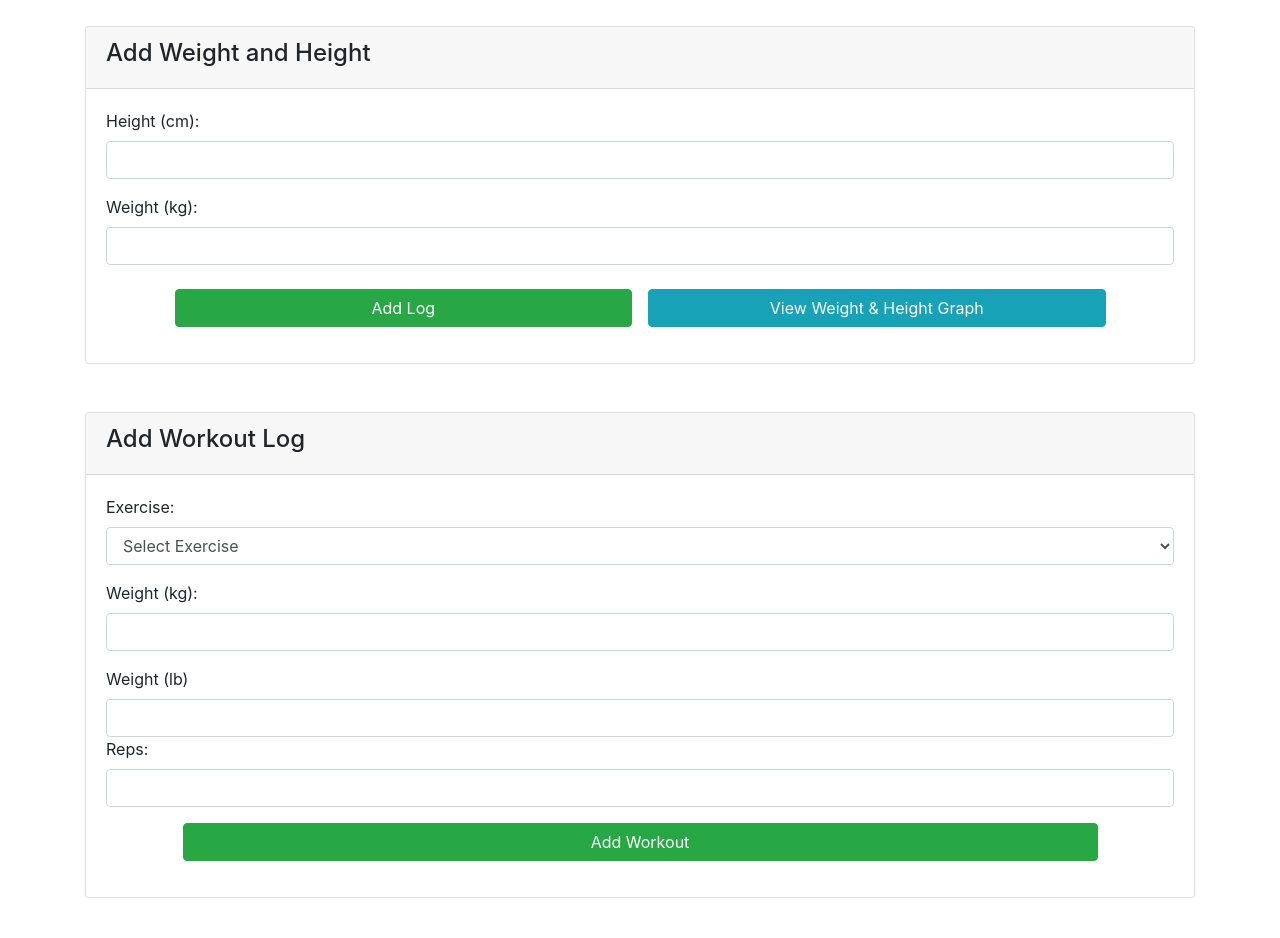
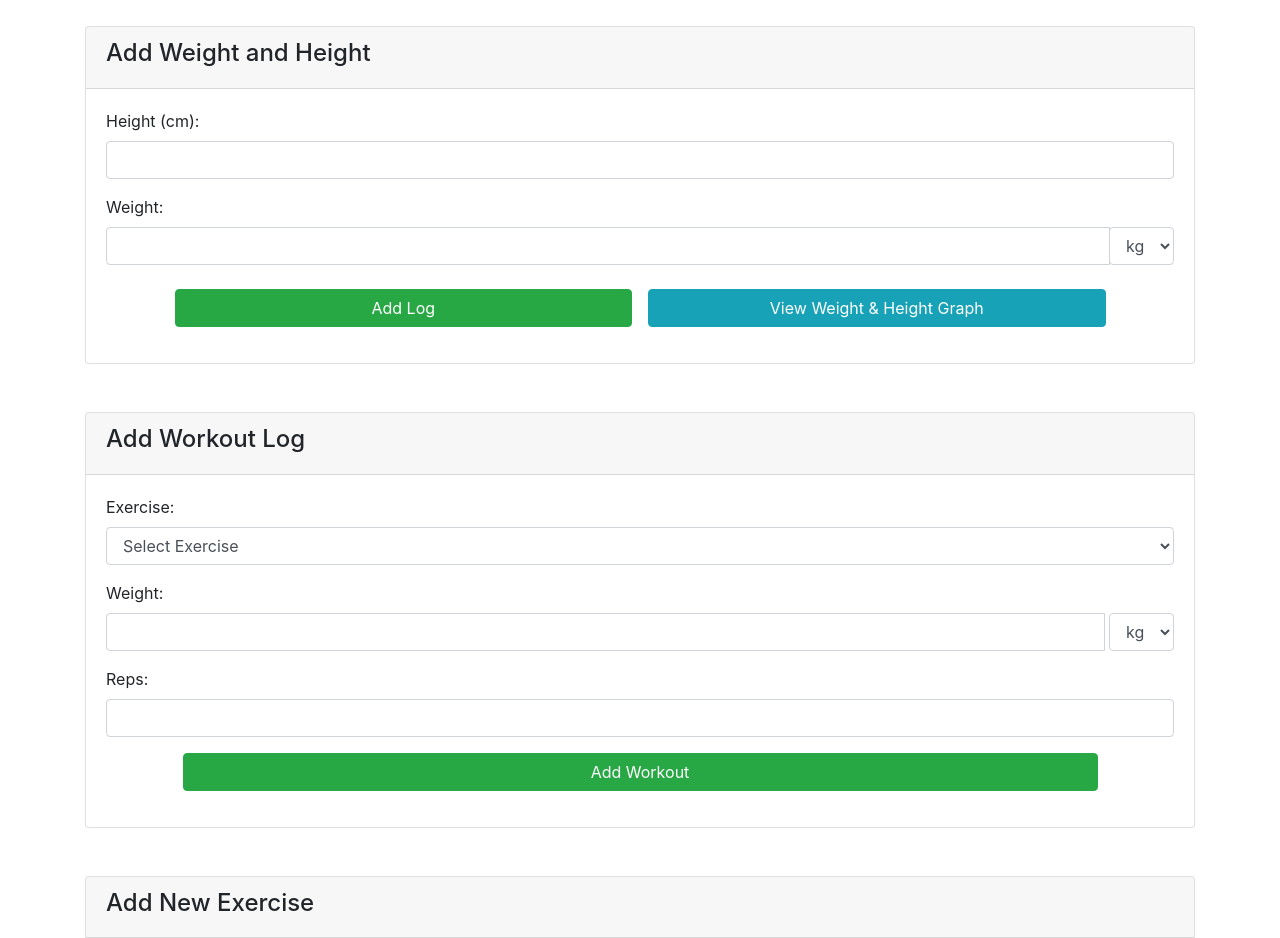
Before and after one commit to sudoxyz/GymProgressTracker, a Flask app: page / in a window 1280 px wide. Shown: the part 150-1088 px from the top of the page. Run offline with Flask 3, Linux system fonts and the light colour scheme; the visitor is signed in with stand-in values (Sample User, id 1); data that the repository does not hold is empty; some libraries are stand-ins or nearby versions.

Commit message:
Refactor weight input handling to support unit selection and improve validation

```diff
--- a/app.py
+++ b/app.py
@@ -226,18 +226,15 @@ def edit_exercise(exercise_id):
 @login_required
 def add_workout():
     exercise_id = request.form['exercise_id']
-    weight_kg = request.form.get('weight_kg', type=float)
-    weight_lb = request.form.get('weight_lb', type=float)
+    weight = request.form.get('weight', type=float)
+    weight_unit = request.form.get('weight_unit')
 
-    if not weight_kg and not weight_lb:
-        flash("Please enter weight in either kg or lbs.", "error")
+    if not weight:
+        flash("Please enter weight.", "error")
         return redirect(url_for('index'))
 
-    if weight_lb:
-        weight = weight_lb * 0.453592
-
-    elif weight_kg:
-        weight = weight_kg
+    if weight_unit == 'lb':
+        weight = weight * 0.453592
 
     reps = request.form['reps']
 
@@ -253,12 +250,16 @@ def add_workout():
 @login_required
 def edit_workout(workout_id):
     conn = get_db_connection()
-    weight = request.form['weight']
+    weight = request.form.get('weight', type=float)
+    weight_unit = request.form.get('weight_unit')
     reps = request.form['reps']
 
-    if not weight and not reps:
-        flash("Weight and reps cannot be empty.", "error")
+    if not weight:
+        flash("Weight cannot be empty.", "error")
         return redirect(url_for('index'))
+
+    if weight_unit == 'lb':
+        weight = weight * 0.453592
 
     conn.execute('UPDATE workouts SET weight = ?, reps = ? WHERE id = ? AND user_id = ?',
                  (weight, reps, workout_id, current_user.id))
--- a/templates/index.html
+++ b/templates/index.html
@@ -40,8 +40,16 @@
                     <input type="number" class="form-control" id="height" name="height">
                 </div>
                 <div class="form-group">
-                    <label for="weight_kg">Weight (kg):</label>
-                    <input type="number" class="form-control" id="weight_kg" name="weight" step="0.01" >
+                    <label for="weight">Weight:</label>
+                    <div class="input-group">
+                        <input type="number" class="form-control" id="weight" name="weight" step="0.01" required>
+                        <div class="input-group-append">
+                            <select class="form-control" id="weight_unit" name="weight_unit" required>
+                                <option value="kg">kg</option>
+                                <option value="lb">lb</option>
+                            </select>
+                        </div>
+                    </div>
                 </div>
                 <div class="form-group row justify-content-center">
                     <button type="submit" class="btn btn-success col-md-5 mt-2 ml-2 mr-2">Add Log</button>
@@ -67,12 +75,16 @@
                     </select>
                 </div>
                 <div class="form-group">
-                    <label for="weight">Weight (kg):</label>
-                    <input type="number" class="form-control" id="weight_kg" name="weight_kg" step="0.01">
-                </div>
-                <div>
-                    <label for="weight">Weight (lb)</label>
-                    <input type="number" class="form-control" id="weight_lb" name="weight_lb" step="0.01">
+                    <label for="weight">Weight:</label>
+                    <div class="input-group">
+                        <input type="number" class="form-control mr-1" id="weight" name="weight" step="0.01" required>
+                        <div class="input-group-appendml-1">
+                            <select class="form-control" id="weight_unit" name="weight_unit" required>
+                                <option value="kg">kg</option>
+                                <option value="lb">lb</option>
+                            </select>
+                        </div>
+                    </div>
                 </div>
                 <div class="form-group">
                     <label for="reps">Reps:</label>
@@ -165,8 +177,16 @@
                             <form action="/edit_workout/{{ workout.id }}" method="POST">
                                 <div class="modal-body">
                                     <div class="form-group">
-                                        <label for="weight">Weight (kg)</label>
-                                        <input type="number" class="form-control" name="weight" value="{{ workout.weight }}" step="0.01" required>
+                                        <label for="weight">Weight:</label>
+                                        <div class="input-group">
+                                            <input type="number" class="form-control mr-1" id="weight" name="weight" step="0.01" value="{{ workout.weight }}" required>
+                                            <div class="input-group-appendml-1">
+                                                <select class="form-control" id="weight_unit" name="weight_unit" required>
+                                                    <option value="kg">kg</option>
+                                                    <option value="lb">lb</option>
+                                                </select>
+                                            </div>
+                                        </div>
                                     </div>
                                     <div class="form-group">
                                         <label for="reps">Reps</label>
```
